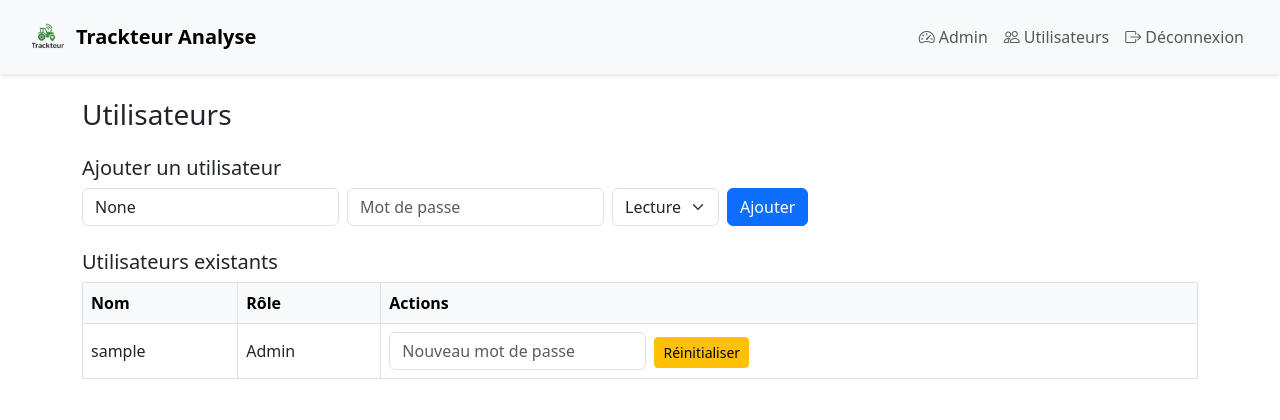
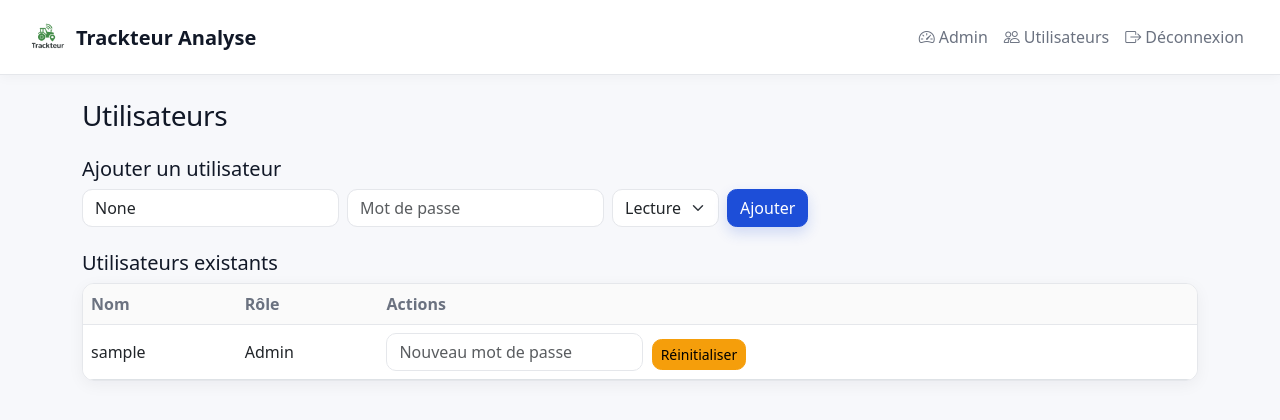
Before and after one commit to fpoisson2/trackteur-analyse, a Flask app: page /users in a window 1280 px wide. Shown: the top 420 px of the page. Run offline with Flask 3, Linux system fonts and the light colour scheme; a user stored in the database is signed in; tables that the repository leaves empty hold one stand-in row (values such as "Sample post"); some libraries are stand-ins or nearby versions.

Commit message:
UI enhancement

```diff
--- a/static/css/app.css
+++ b/static/css/app.css
@@ -49,3 +49,159 @@
   align-items: center;
   box-shadow: 0 2px 4px rgba(0, 0, 0, 0.1);
 }
+
+/*
+  Global modernized theme
+  - Accessible color palette
+  - Improved typography, spacing, and component polish
+*/
+
+:root {
+  --bg: #f7f8fb;
+  --surface: #ffffff;
+  --text: #111827; /* gray-900 */
+  --muted: #6b7280; /* gray-500 */
+  --border: #e5e7eb; /* gray-200 */
+  --primary: #1d4ed8; /* blue-700 */
+  --primary-600: #2563eb; /* blue-600 */
+  --primary-800: #1e40af; /* blue-800 */
+  --success: #16a34a;
+  --warning: #d97706;
+  --danger: #dc2626;
+  --primary-rgb: 29, 78, 216; /* rgb of --primary */
+}
+
+html { scroll-behavior: smooth; }
+body {
+  color: var(--text);
+  background: var(--bg);
+  -webkit-font-smoothing: antialiased;
+  -moz-osx-font-smoothing: grayscale;
+  text-rendering: optimizeLegibility;
+  line-height: 1.55;
+}
+
+/* Typography */
+h1, .h1, h2, .h2, h3, .h3, h4, .h4 {
+  color: var(--text);
+  letter-spacing: -0.0125em;
+}
+
+p, .text-muted { color: var(--muted); }
+
+/* Navbar / Top bar */
+.top-bar {
+  background: var(--surface);
+  border-bottom: 1px solid var(--border);
+  box-shadow: 0 2px 12px rgba(0, 0, 0, 0.04);
+}
+.navbar .navbar-brand { color: var(--text); }
+.navbar .nav-link {
+  color: var(--muted);
+  position: relative;
+  transition: color 160ms ease;
+}
+.navbar .nav-link:hover,
+.navbar .nav-link:focus { color: var(--primary); }
+.navbar .nav-link:focus-visible { outline: 2px solid rgba(var(--primary-rgb), .35); outline-offset: 2px; border-radius: .25rem; }
+.navbar .navbar-toggler { border: 0; box-shadow: none !important; }
+
+/* Links */
+a { color: var(--primary); text-decoration: none; }
+a:hover { color: var(--primary-600); text-decoration: underline; text-underline-offset: 2px; }
+
+/* Cards and containers */
+.card { border: 1px solid var(--border); border-radius: .75rem; }
+.card.shadow { box-shadow: 0 8px 24px rgba(0, 0, 0, 0.08) !important; }
+
+/* Tables */
+.table-responsive {
+  background: var(--surface);
+  border: 1px solid var(--border);
+  border-radius: .75rem;
+  box-shadow: 0 4px 16px rgba(17, 24, 39, 0.05);
+}
+.table { margin-bottom: 0; }
+.table thead th {
+  background: #fafafa;
+  border-bottom: 1px solid var(--border);
+  color: var(--muted);
+  font-weight: 600;
+}
+.table tbody tr { transition: background-color 120ms ease; }
+.table tbody tr:hover { background: rgba(var(--primary-rgb), 0.06); }
+
+/* Forms */
+.form-control,
+.form-select {
+  border-radius: .625rem;
+  border-color: var(--border);
+}
+.form-control:focus,
+.form-select:focus {
+  border-color: var(--primary-600);
+  box-shadow: 0 0 0 .2rem rgba(var(--primary-rgb), .15);
+}
+.invalid-feedback { font-size: .9rem; }
+
+/* Buttons */
+.btn { border-radius: .6rem; transition: transform 80ms ease, box-shadow 160ms ease, background-color 160ms ease, color 160ms ease; }
+.btn:active { transform: translateY(1px); }
+.btn-primary {
+  background-color: var(--primary);
+  border-color: var(--primary);
+  box-shadow: 0 6px 14px rgba(var(--primary-rgb), .18);
+}
+.btn-primary:hover,
+.btn-primary:focus {
+  background-color: var(--primary-800);
+  border-color: var(--primary-800);
+}
+.btn-outline-secondary { color: var(--muted); border-color: var(--border); background: var(--surface); }
+.btn-outline-secondary:hover { color: var(--text); border-color: var(--muted); background: #f3f4f6; }
+.btn-warning { background: #f59e0b; border-color: #f59e0b; }
+.btn-danger { background: var(--danger); border-color: var(--danger); }
+
+/* Alerts */
+.alert { border: 1px solid var(--border); border-left: 4px solid var(--primary); border-radius: .75rem; }
+.alert-danger { border-left-color: var(--danger); }
+.alert-success { border-left-color: var(--success); }
+
+/* Tables specific: compact on small screens */
+@media (max-width: 576px) {
+  .table thead { font-size: .95rem; }
+  .table td, .table th { padding: .55rem .6rem; }
+}
+
+/* Map UI controls */
+#legend-btn,
+#filter-btn {
+  width: 40px;
+  height: 40px;
+  display: flex;
+  align-items: center;
+  justify-content: center;
+  background: var(--primary);
+  color: #fff;
+  border: none;
+  border-radius: 50%;
+  padding: 0;
+  box-shadow: 0 6px 16px rgba(var(--primary-rgb), .25);
+  transition: transform 120ms ease, box-shadow 160ms ease, background-color 160ms ease;
+}
+#legend-btn:hover,
+#filter-btn:hover { transform: translateY(-1px); background: var(--primary-800); }
+
+/* Bottom sheet polish */
+.bottom-sheet {
+  border-top-left-radius: 1rem;
+  border-top-right-radius: 1rem;
+  border: 1px solid var(--border);
+}
+.bottom-sheet .drag-handle { background: #d1d5db; }
+
+/* Legend block inside modal */
+.legend { border: 1px solid var(--border); border-radius: .5rem; }
+
+/* Utilities */
+.shadow-soft { box-shadow: 0 8px 28px rgba(0, 0, 0, .08); }
--- a/templates/admin.html
+++ b/templates/admin.html
@@ -11,7 +11,7 @@
   <link rel="stylesheet" href="{{ url_for('static', filename='css/app.css') }}">
 </head>
 <body>
-  <nav class="navbar navbar-expand-md top-bar mb-4">
+  <nav class="navbar navbar-expand-md navbar-light top-bar mb-4">
     <div class="container-fluid">
       <a class="navbar-brand d-flex align-items-center" href="{{ url_for('index') }}">
         <img src="{{ url_for('static', filename='logo.png') }}" alt="Trackteur Analyse" height="40" class="me-2">
--- a/templates/equipment.html
+++ b/templates/equipment.html
@@ -115,7 +115,7 @@
     <div class="sheet-content p-3" data-sheet-content>
       <h5 class="mb-3">{{ equipment.name }}</h5>
       <div class="table-responsive">
-        <table id="zones-table" class="table table-striped">
+        <table id="zones-table" class="table table-striped table-hover">
           <thead>
             <tr>
               <th>Date(s)</th>
--- a/templates/index.html
+++ b/templates/index.html
@@ -12,7 +12,7 @@
 
 </head>
 <body>
-  <nav class="navbar navbar-expand-md top-bar mb-4">
+  <nav class="navbar navbar-expand-md navbar-light top-bar mb-4">
     <div class="container-fluid">
       <a class="navbar-brand d-flex align-items-center" href="{{ url_for('index') }}">
         <img src="{{ url_for('static', filename='logo.png') }}" alt="Trackteur Analyse" height="40" class="me-2">
@@ -51,7 +51,7 @@
     {% endif %}
 
     <div class="table-responsive">
-      <table class="table table-bordered align-middle">
+      <table class="table table-hover align-middle">
         <thead class="table-light">
           <tr>
             <th>Équipement</th>
--- a/templates/login.html
+++ b/templates/login.html
@@ -6,12 +6,13 @@
   <title>Connexion</title>
   <link rel="icon" type="image/png" href="{{ url_for('static', filename='logo.png') }}">
   <link rel="stylesheet" href="https://cdn.jsdelivr.net/npm/bootstrap@5.3.0/dist/css/bootstrap.min.css">
+  <link rel="stylesheet" href="{{ url_for('static', filename='css/app.css') }}">
 </head>
 <body>
   <section class="d-flex flex-column justify-content-center align-items-center min-vh-100 p-4">
-    <div class="card p-4 shadow w-100" style="max-width: 400px;">
+    <div class="card p-4 shadow w-100" style="max-width: 420px;">
       <div class="text-center mb-4">
-        <img src="{{ url_for('static', filename='logo.png') }}" alt="Trackteur Analyse" height="180">
+        <img src="{{ url_for('static', filename='logo.png') }}" alt="Trackteur Analyse" height="160">
       </div>
       {% if error %}
       <div class="alert alert-danger">{{ error }}</div>
--- a/templates/users.html
+++ b/templates/users.html
@@ -10,7 +10,7 @@
   <link rel="stylesheet" href="{{ url_for('static', filename='css/app.css') }}">
 </head>
 <body>
-  <nav class="navbar navbar-expand-md top-bar mb-4">
+  <nav class="navbar navbar-expand-md navbar-light top-bar mb-4">
     <div class="container-fluid">
       <a class="navbar-brand d-flex align-items-center" href="{{ url_for('index') }}">
         <img src="{{ url_for('static', filename='logo.png') }}" alt="Trackteur Analyse" height="40" class="me-2">
@@ -79,7 +79,7 @@
 
     <h5 class="mt-4">Utilisateurs existants</h5>
     <div class="table-responsive">
-      <table class="table table-bordered align-middle">
+      <table class="table table-hover align-middle">
         <thead class="table-light">
           <tr>
             <th>Nom</th>
```
